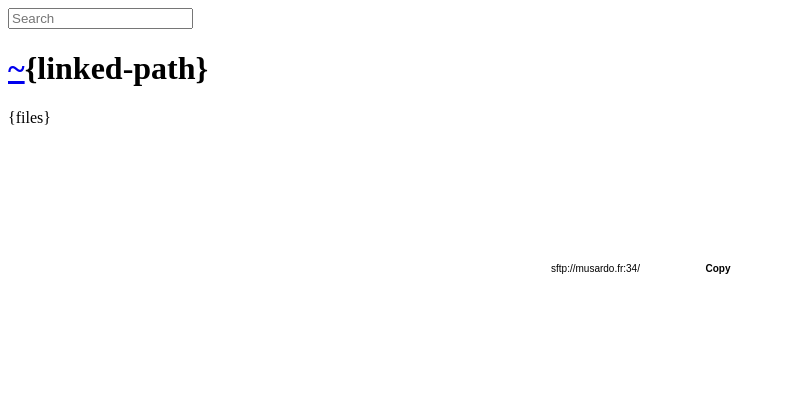
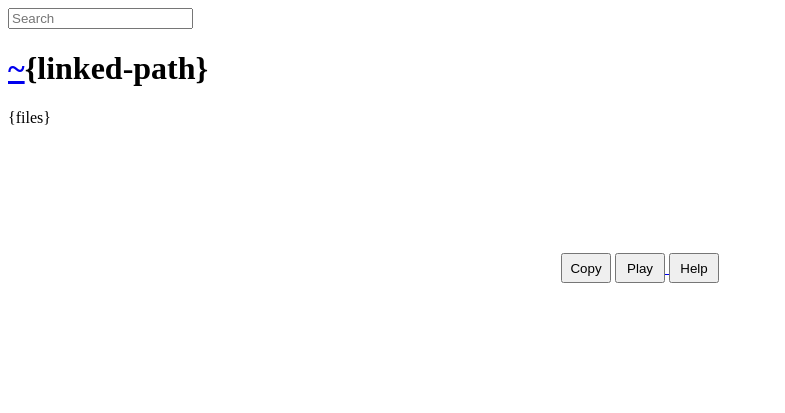
Before and after one commit to LPLPM/Node-File-Server, a website: page directory.html in a window 1280 px wide. Shown: the whole page, without its empty margins (0-785 px from the left). Drawn offline with Linux system fonts and the light colour scheme.

Commit message:
nouveaux btn en bas des pages

```diff
--- a/app.js
+++ b/app.js
@@ -17,7 +17,7 @@ let filter = function (filename, index, files, dir){
 const app = express()
 app.use(
   '/',
-  express.static("icons"),
+  express.static("public"),
   express.static(sharing_path),
   serveIndex(sharing_path, {'icons':true, 'template':template_path, 'filter':filter})
 )
--- a/directory.html
+++ b/directory.html
@@ -75,26 +75,15 @@
     </script>
 
     <script>
-      function copy_to_clipboard(){
-        var copyText = document.getElementById("ftp_clipboard");
-        copyText.select();
-        //copyText.setSelectionRange(0, 99999); /* For mobile devices */
-        navigator.clipboard.writeText(copyText.value);
-        var tooltip = document.getElementById("myTooltip");
-        tooltip.innerHTML = "Copied: " + copyText.value;
+      //link = "sftp://musardo.fr:34"
+      //link += document.getElementById("linked-path").lastElementChild.getAttribute("href")
+      file_link_sftp = "sftp://musardo.fr:34" + "{directory}"
+      function copy_func(){
+        window.alert("📋 :\n"+ file_link_sftp);
+        navigator.clipboard.writeText(file_link_sftp);
       }
 
-      function outFunc() {
-        var tooltip = document.getElementById("myTooltip");
-        tooltip.innerHTML = "Copy to clipboard";
-      }
-
-      function fill_ftp_clipboard(){
-        ftp_clipboard = document.getElementById("ftp_clipboard");
-        link = "sftp://musardo.fr:34"
-        link += document.getElementById("linked-path").lastElementChild.getAttribute("href")
-        ftp_clipboard.value = link;
-      }
+      document.getElementById("play").setAttribute("href", "file_link_sftp");
     </script>
 
     <style>
@@ -136,10 +125,16 @@
         opacity: 1;
       }
 
-      #copy_div {
+      #btn_area {
         padding-top: 10%;
+        padding-bottom: 10%;
         width: max-content;
         margin: auto;
+      }
+
+      #btn_area button{
+        height: 30px;
+        width: 50px;
       }
 
       #ftp_clipboard {
@@ -164,24 +159,25 @@
       }
       </style>
   </head>
+
+
   <body class="directory">
 
     <input id="search" type="text" placeholder="Search" autocomplete="off" />
 
     <div id="wrapper">
       <h1 id="linked-path"><a href="/">~</a>{linked-path}</h1>
-
       {files}
     </div>
 
-    <div id="copy_div">
-      <input type="text" value="" id="ftp_clipboard">
-      <div class="tooltip">
-        <button id="copy_button" onclick="copy_to_clipboard()" onmouseout="outFunc()">
-          <span class="tooltiptext" id="myTooltip">Copy to clipboard</span>Copy</button>
-        </div>
-      </div>
-      <script>fill_ftp_clipboard()</script>
+    <div id="btn_area">
+      <button onclick="copy_func()">Copy</button>
+      <a id="play"> <button>Play</button> </a>
+      <a href="/help.html"> <button>Help</button> </a>
+    </div>
+    <script> document.getElementById("play").setAttribute("href", file_link_sftp); </script>
 
   </body>
+
+
 </html>
```
Also changed, not shown: public/help.html (added, +21 -0 lines), public/favicon.ico (renamed from icons/favicon.ico), public/favicon.png (renamed from icons/favicon.png).
